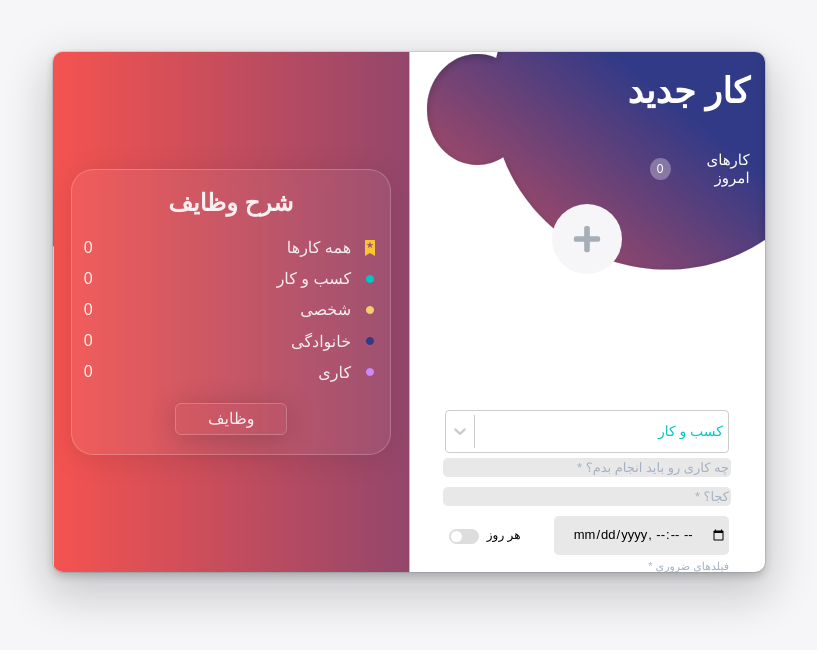
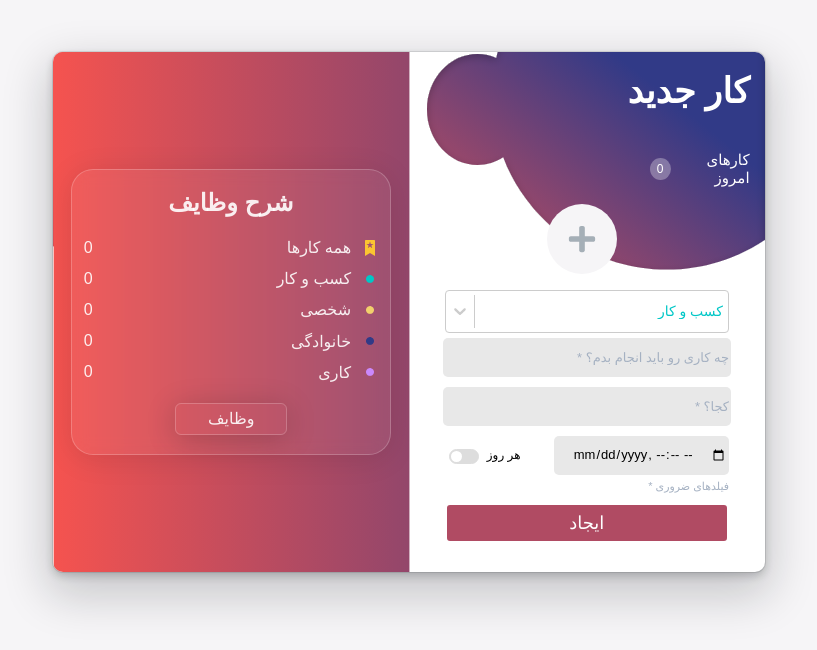
Before and after one commit to Dariush-Bakhtvar/React-todolist, a React (Create React App) app: page / in a window 1280 px wide. Both pictures are taken after a click on the button "بزن بریم". Shown: the top 650 px of the page, without its empty margins (231-1048 px from the left). Built offline with nearby package versions, Linux system fonts and the light colour scheme; a small style sheet from the web is missing.

Commit message:
circular Progress style and logic

```diff
--- a/src/Components/CircularProgress/CircularProgress.js
+++ b/src/Components/CircularProgress/CircularProgress.js
@@ -1,6 +1,6 @@
 import styles from "./Progress.module.scss";
 // import styles from "./progress.scss";
-const CircularProgress = ({ cx, cy, r, Motion }) => {
+const CircularProgress = ({ cx, cy, r, isActive }) => {
 	return (
 		<div className={styles.progressbar}>
 			<svg className={styles.progressbar__svg}>
@@ -9,7 +9,7 @@ const CircularProgress = ({ cx, cy, r, Motion }) => {
 					cy={cy}
 					r={r}
 					className={`${styles.progressbar__svg_circle} ${
-						Motion && styles.circle__motion
+						isActive ? styles.circle_forward : styles.circle_backward
 					}`}
 				></circle>
 			</svg>
--- a/src/Components/CircularProgress/Progress.module.scss
+++ b/src/Components/CircularProgress/Progress.module.scss
@@ -4,11 +4,13 @@ $porcent-vue: 100;
 $color-vue: hsl(342, 56%, 46%);
 .progressbar {
     position: relative;
-    width: 170px;
-    height: 170px;
+    width: 104px;
+    height: 100px;
     margin: 1em;
     transform: rotate(-90deg);
     top: -93px;
+    top: -32px;
+    left: 30px;
     z-index: 4;
     &__svg {
         position: relative;
@@ -18,12 +20,12 @@ $color-vue: hsl(342, 56%, 46%);
             width: 100%;
             height: 100%;
             fill: none;
-            stroke-width: 4px;
+            stroke-width: 6px;
             stroke-dasharray: 440;
             stroke-dashoffset: 440;
             stroke: hsl(327, 59%, 39%);
             stroke-linecap: round;
-            transform: translate(16px, 37px);
+            transform: translate(1px, -2px);
         }
     }
 }
@@ -32,7 +34,7 @@ $color-vue: hsl(342, 56%, 46%);
     @return 440 - (440 * $num) / 100;
 }
 
-.circle_motion {
+.circle_forward {
     animation: anim_circle-vue 1s ease-in-out forwards;
 }
 
@@ -42,11 +44,11 @@ $color-vue: hsl(342, 56%, 46%);
     }
 }
 
-.circle_test {
-    animation: test 1s ease-in-out forwards;
+.circle_backward {
+    animation: backward 1s ease-in-out forwards;
 }
 
-@keyframes test {
+@keyframes backward {
     from {
         stroke-dashoffset: strokeDashoffset(100);
     }
--- a/src/Components/DropDownIcons/DropDownIcons.js
+++ b/src/Components/DropDownIcons/DropDownIcons.js
@@ -1,8 +1,9 @@
 import { useState } from "react";
-// import CircularProgress from "../CircularProgress/CircularProgress";
+import CircularProgress from "../CircularProgress/CircularProgress";
 import styles from "./Icons.module.scss";
 import DynamicIcon from "../DymanicIcons/DynamicIcon";
 import { FaPlus } from "react-icons/fa";
+import widthIsActive from "../HOC/widthIsActive";
 const Icons = [
 	"FaRocketchat",
 	"FaHighlighter",
@@ -26,28 +27,33 @@ const Icons = [
 	"FaDollarSign",
 	// "",
 ];
-const DropDownIcons = ({ props }) => {
+const DropDownIcons = ({ isActive, activeToggle }) => {
 	const [icon, setIcon] = useState("");
-	const [active, setActive] = useState(false);
+	const [hover, setHover] = useState(false);
+
 	return (
 		<section className={styles.IconContaier}>
-			{/* <CircularProgress cx={50} cy={50} r={35} /> */}
+			<CircularProgress cx={50} cy={50} r={35} isActive={isActive} />
 			<div
 				className={`${styles.IconsButton} ${
 					icon.length > 0 && styles.IconsButton_active
 				}`}
-				onClick={() => setActive(!active)}
+				onClick={() => setHover(!hover)}
 			>
 				{icon === "" ? <FaPlus /> : <DynamicIcon name={`${icon}`} />}
 			</div>
-			{active && (
+			{hover && (
 				<ul className={styles.IconsMenu}>
 					{Icons.map((item, index) => {
 						return (
 							<li
 								key={index}
 								className={styles.IconBtn}
-								onClick={() => setIcon(item)}
+								onClick={() => {
+									setIcon(item);
+									activeToggle();
+									setHover(false);
+								}}
 							>
 								<DynamicIcon name={item} />
 							</li>
@@ -59,4 +65,4 @@ const DropDownIcons = ({ props }) => {
 	);
 };
 
-export default DropDownIcons;
+export default widthIsActive(DropDownIcons);
--- a/src/Components/DropDownIcons/Icons.module.scss
+++ b/src/Components/DropDownIcons/Icons.module.scss
@@ -8,6 +8,10 @@
 }
 
 .IconsButton {
+    position: absolute;
+    top: 0;
+    right: 5px;
+    z-index: 4;
     width: 70px;
     height: 70px;
     border-radius: 50%;
--- a/src/Components/Layouts/RightLayout.js
+++ b/src/Components/Layouts/RightLayout.js
@@ -2,8 +2,6 @@ import SelectBox from "../select/Select";
 import ToggleSwitch from "../ToggleSwitch/ToggleSwitch";
 import DropDownIcons from "../DropDownIcons/DropDownIcons";
 import styles from "./Layout.module.scss";
-import CircularProgress from "../CircularProgress/CircularProgress";
-
 const RightLayout = ({ isActive }) => {
 	return (
 		<section
@@ -20,7 +18,6 @@ const RightLayout = ({ isActive }) => {
 					</div>
 				</div>
 				<form action="#" className={styles.newTaskFrom}>
-					<CircularProgress cx={50} cy={50} r={35} />
 					<DropDownIcons />
 					<SelectBox />
 					<input type="text" placeholder="چه کاری رو باید انجام بدم؟ *" />
```
